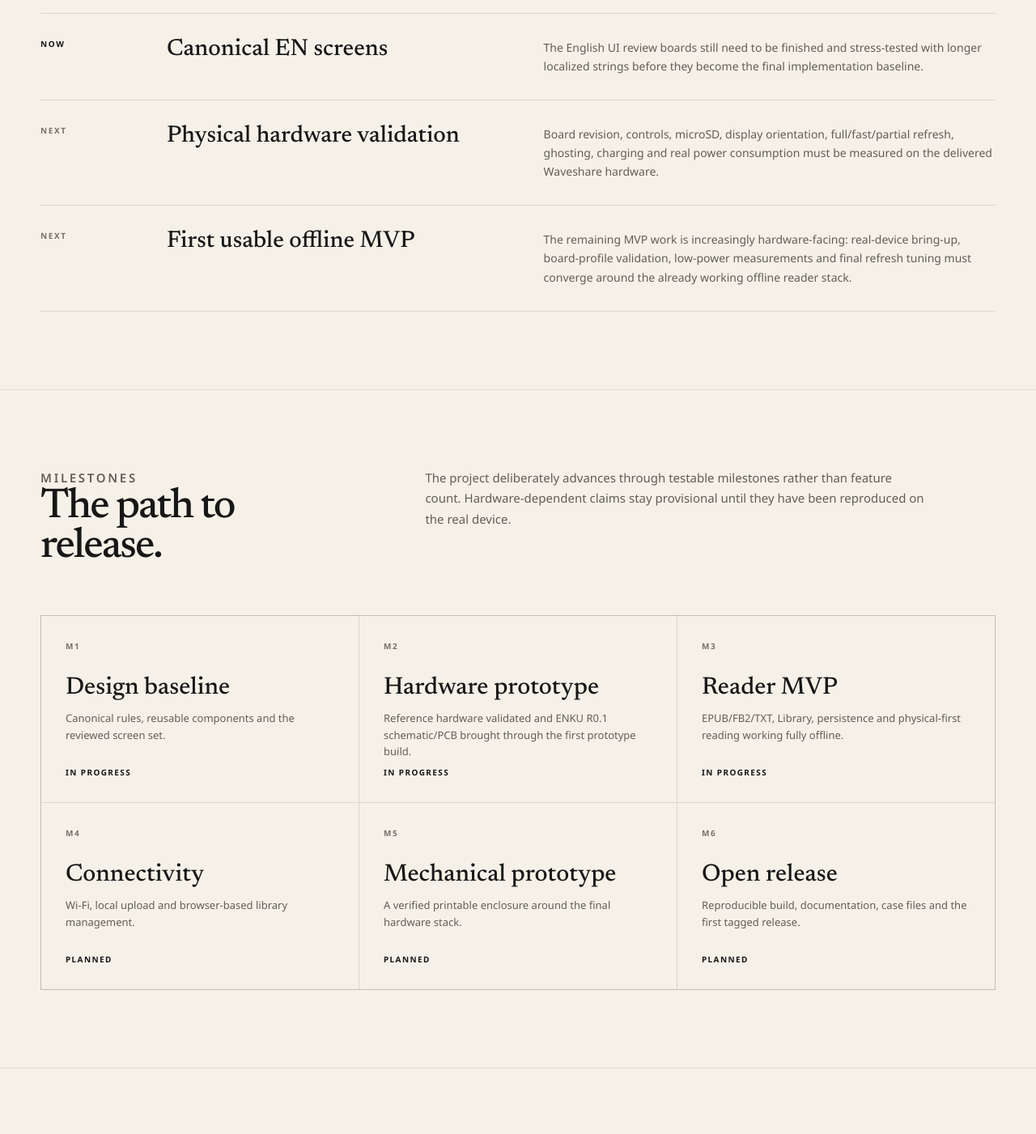
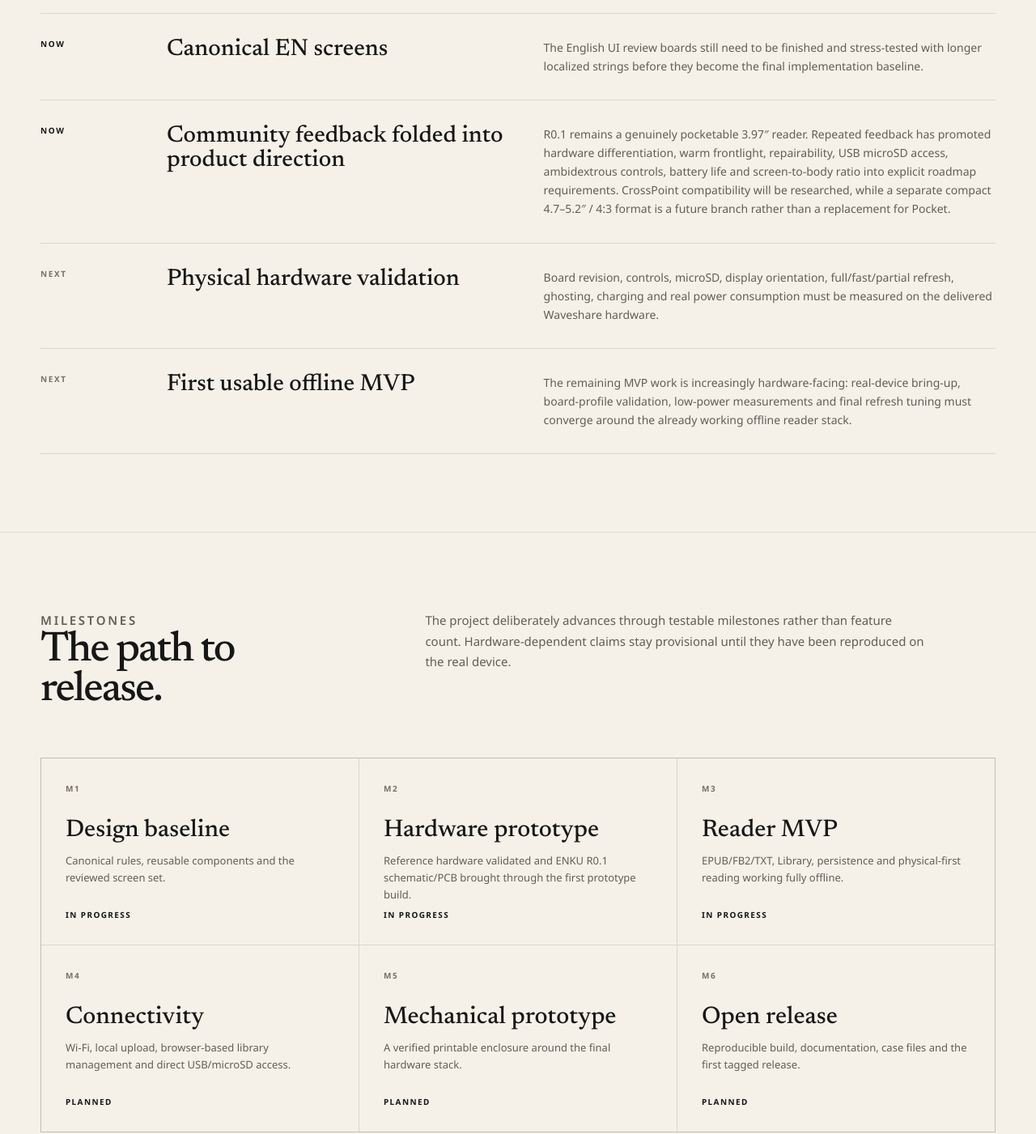
Before and after one commit to raznoglaz1y/enku, a plain HTML site: page site/status.html in a window 1280 px wide. Shown: the part 2960-4361 px from the top of the page at 81% size. Drawn offline with Linux system fonts and the light colour scheme.

Commit message:
site: publish updated ENKU roadmap decisions

```diff
--- a/site/status.html
+++ b/site/status.html
@@ -133,6 +133,7 @@
           <div class="timeline-row"><span class="state now">NOW</span><h3>Custom mainboard R0.1 routing</h3><p>The portrait-first ESP32-S3 mainboard has moved beyond schematic/placement into active routing. The board now has a clean native source-of-truth: ERC is zero, the native netlist exports all 152 components, and schematic↔PCB parity is zero. Routing continues from the established USB/Dock, lower-power and EPD HV copper under native KiCad CI.</p></div>
           <div class="timeline-row"><span class="state now">NOW</span><h3>Close PCB manufacturing blockers</h3><p>Native KiCad passes the first-spin critical geometry gate, schematic ERC is clean, and parity debt is fully closed at zero. All missing footprints are instantiated; the remaining work is genuine routing closure, saved zone refill, silkscreen/library cleanup, final footprint/orientation audit and reproducible Gerber/BOM/CPL generation.</p></div>
           <div class="timeline-row"><span class="state now">NOW</span><h3>Canonical EN screens</h3><p>The English UI review boards still need to be finished and stress-tested with longer localized strings before they become the final implementation baseline.</p></div>
+          <div class="timeline-row"><span class="state now">NOW</span><h3>Community feedback folded into product direction</h3><p>R0.1 remains a genuinely pocketable 3.97″ reader. Repeated feedback has promoted hardware differentiation, warm frontlight, repairability, USB microSD access, ambidextrous controls, battery life and screen-to-body ratio into explicit roadmap requirements. CrossPoint compatibility will be researched, while a separate compact 4.7–5.2″ / 4:3 format is a future branch rather than a replacement for Pocket.</p></div>
           <div class="timeline-row"><span class="state next">NEXT</span><h3>Physical hardware validation</h3><p>Board revision, controls, microSD, display orientation, full/fast/partial refresh, ghosting, charging and real power consumption must be measured on the delivered Waveshare hardware.</p></div>
           <div class="timeline-row"><span class="state next">NEXT</span><h3>First usable offline MVP</h3><p>The remaining MVP work is increasingly hardware-facing: real-device bring-up, board-profile validation, low-power measurements and final refresh tuning must converge around the already working offline reader stack.</p></div>
         </div>
@@ -149,7 +150,7 @@
           <article class="milestone"><span class="num">M1</span><h3>Design baseline</h3><p>Canonical rules, reusable components and the reviewed screen set.</p><span class="tag">IN PROGRESS</span></article>
           <article class="milestone"><span class="num">M2</span><h3>Hardware prototype</h3><p>Reference hardware validated and ENKU R0.1 schematic/PCB brought through the first prototype build.</p><span class="tag">IN PROGRESS</span></article>
           <article class="milestone"><span class="num">M3</span><h3>Reader MVP</h3><p>EPUB/FB2/TXT, Library, persistence and physical-first reading working fully offline.</p><span class="tag">IN PROGRESS</span></article>
-          <article class="milestone"><span class="num">M4</span><h3>Connectivity</h3><p>Wi-Fi, local upload and browser-based library management.</p><span class="tag">PLANNED</span></article>
+          <article class="milestone"><span class="num">M4</span><h3>Connectivity</h3><p>Wi-Fi, local upload, browser-based library management and direct USB/microSD access.</p><span class="tag">PLANNED</span></article>
           <article class="milestone"><span class="num">M5</span><h3>Mechanical prototype</h3><p>A verified printable enclosure around the final hardware stack.</p><span class="tag">PLANNED</span></article>
           <article class="milestone"><span class="num">M6</span><h3>Open release</h3><p>Reproducible build, documentation, case files and the first tagged release.</p><span class="tag">PLANNED</span></article>
         </div>
```
